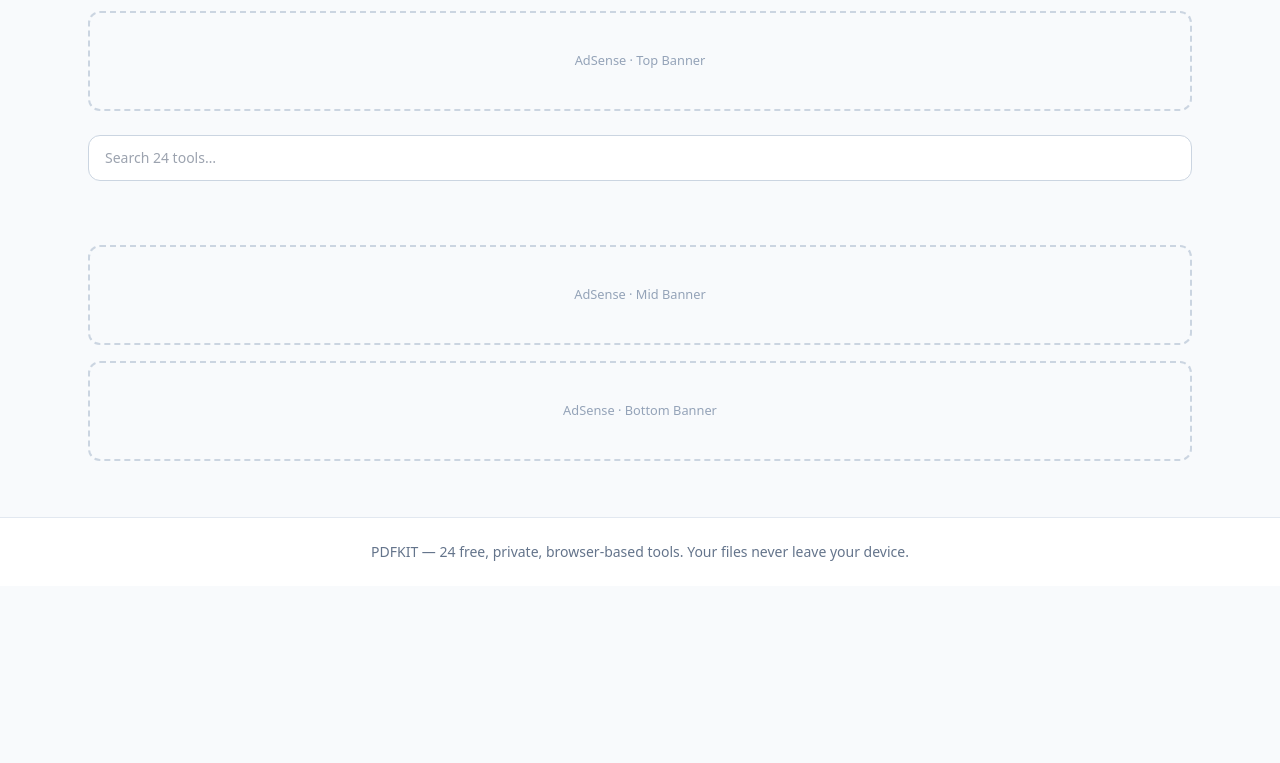
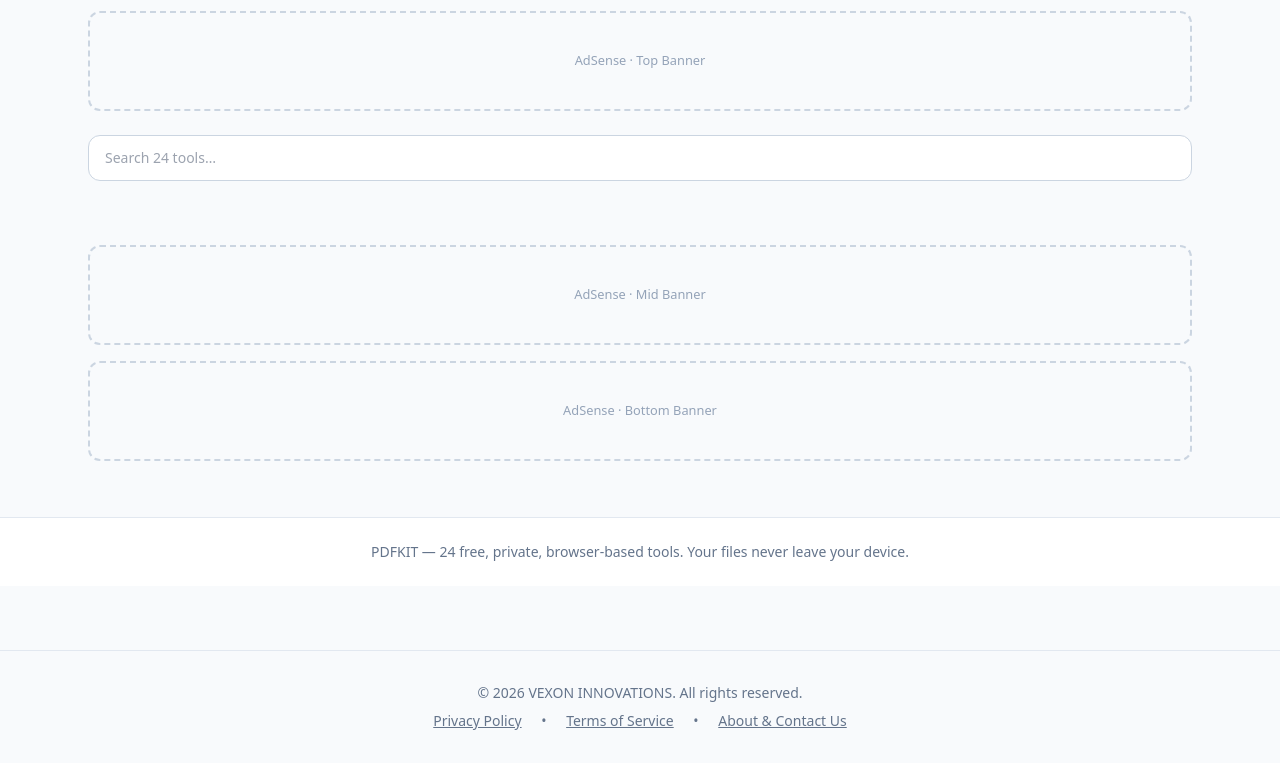
Before and after one commit to vexoninnovations-cpu/PDFKIT, a plain HTML site: page index.html in a window 1280 px wide. Shown: the part 78-841 px from the top of the page. Before the commit the page ends 800 px from the top, so only its background shows below. Drawn offline with nearby package versions, Linux system fonts and the light colour scheme; a script that the page names is missing.

Commit message:
Update index.html

```diff
--- a/index.html
+++ b/index.html
@@ -1699,5 +1699,15 @@ function initOcr(body){
 renderFilters();
 renderGrid();
 </script>
+  <footer class="mt-16 py-8 border-t border-slate-200 text-center text-sm text-slate-500">
+    <p class="mb-2">&copy; 2026 VEXON INNOVATIONS. All rights reserved.</p>
+    <div class="space-x-4">
+        <a href="privacy.html" class="hover:text-blue-600 underline">Privacy Policy</a>
+        <span>&bull;</span>
+        <a href="terms.html" class="hover:text-blue-600 underline">Terms of Service</a>
+        <span>&bull;</span>
+        <a href="about.html" class="hover:text-blue-600 underline">About & Contact Us</a>
+    </div>
+</footer>
 </body>
 </html>
```
